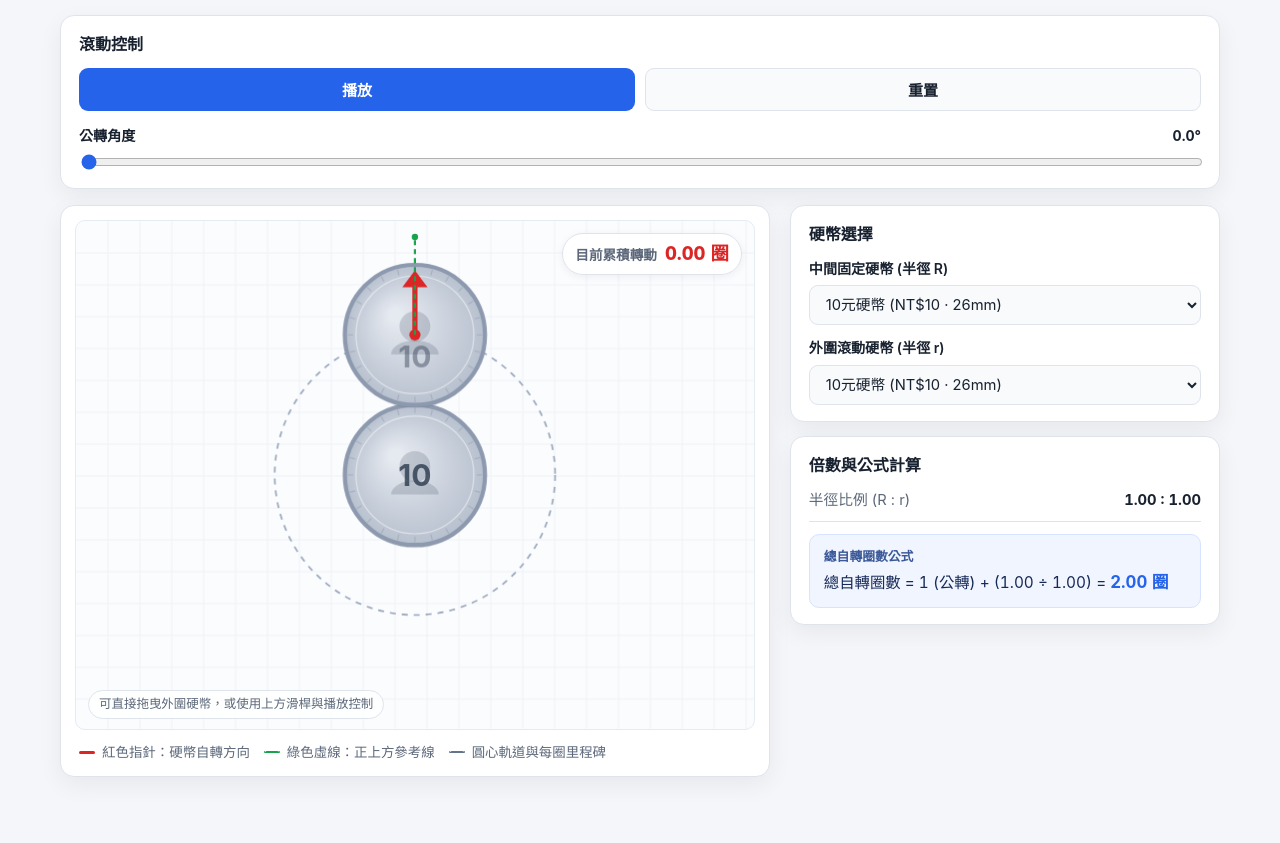
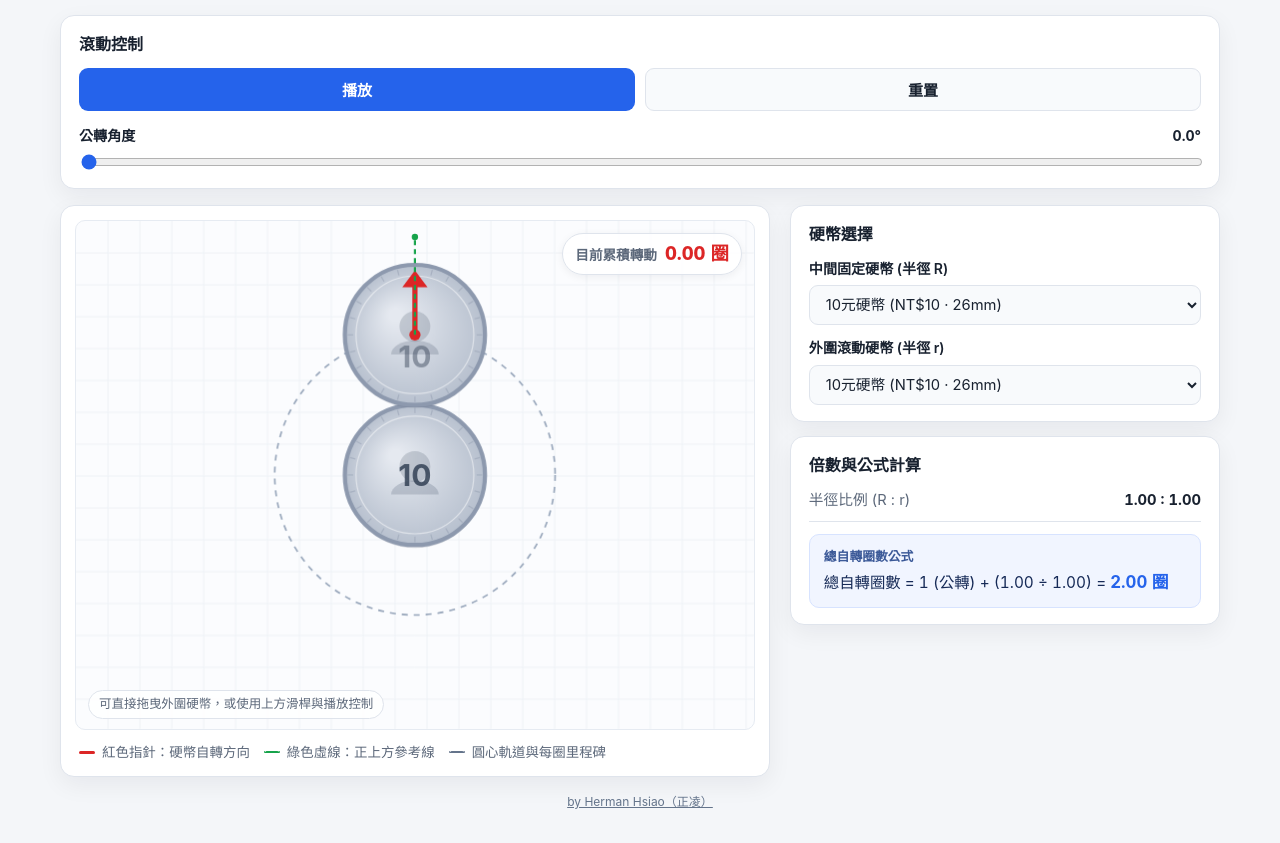
Before and after one commit to herman917/CoinRotation, a plain HTML site: page index.html in a window 1280 px wide. Shown: the part 88-931 px from the top of the page. Before the commit the page ends 893 px from the top, so only its background shows below. Drawn offline with Linux system fonts and the light colour scheme.

Commit message:
chore: add author backlink to herman-home

```diff
--- a/index.html
+++ b/index.html
@@ -101,6 +101,9 @@
           </div>
         </aside>
       </main>
+      <footer style="text-align:center;padding:16px 0 4px;font-size:12px;color:#64748b;">
+        <a href="https://herman917.github.io/herman-home/" target="_blank" rel="noopener noreferrer" style="color:inherit;text-decoration:underline;">by Herman Hsiao（正凌）</a>
+      </footer>
     </div>
 
     <script src="app.js"></script>
```
